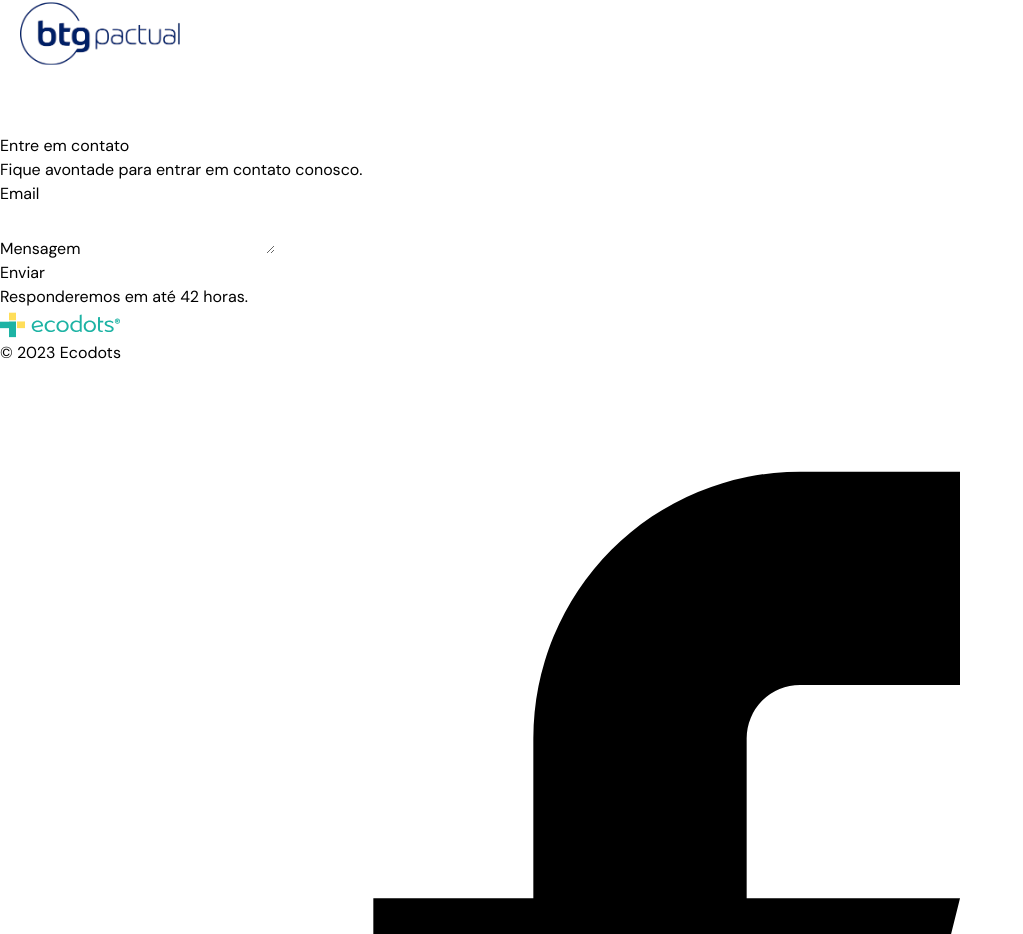
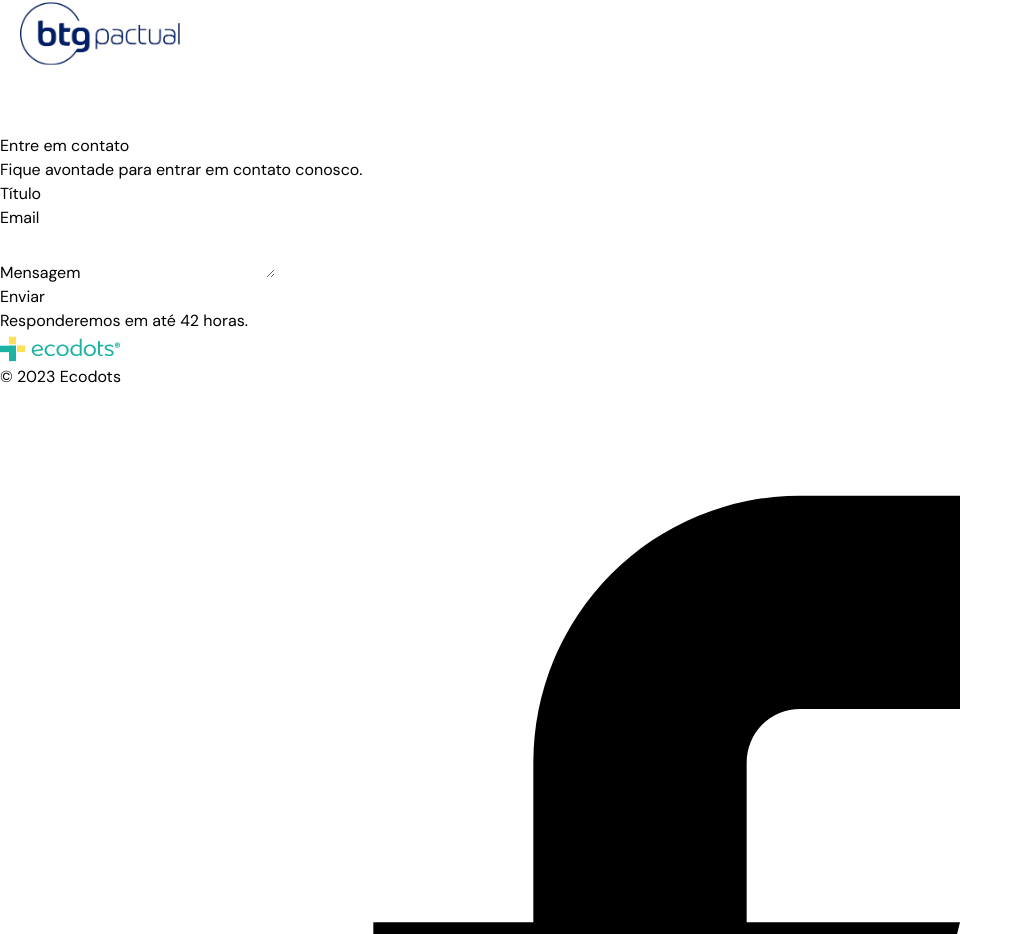
Before and after one commit to JulioCDeveloper/ecodotos-wesite, a React (Vite) app: page / in a window 1280 px wide. Shown: the part 4178-5112 px from the top of the page, without its empty margins (0-1023 px from the left). Built offline with nearby package versions, Linux system fonts and the light colour scheme; what @material-tailwind/react would draw is missing.

Commit message:
atualizando link do butao acesse ja, e colocando o form

```diff
--- a/package.json
+++ b/package.json
@@ -15,6 +15,7 @@
     "@heroicons/react": "^2.0.13",
     "@material-tailwind/react": "^1.2.5",
     "@mui/material": "^5.11.4",
+    "axios": "^1.4.0",
     "react": "^18.2.0",
     "react-dom": "^18.2.0",
     "react-router-dom": "^6.6.2"
--- a/src/components/AboutEco/AboutDownEco.jsx
+++ b/src/components/AboutEco/AboutDownEco.jsx
@@ -13,7 +13,7 @@ const AboutDownEco = () => {
                     <p class="leading-relaxed"><span className='font-bold'>Ecodots:</span> Nós desenvolvemos projetos de Créditos de Carbono para indústrias de reciclagem.</p>
                     <p class="leading-relaxed">Com nossa expertise e abordagem inovadora, ajudamos você a maximizar a sustentabilidade e a lucratividade do seu negócio, enquanto contribui para a redução das emissões globais de carbono</p>
                     <div class="flex justify-center mt-6">
-                        <a target='_blank' href="http://ecodots.com.br" class="inline-flex cursor-pointer text-white bg-[#1DB3A4] border-0 py-2 px-6 focus:outline-none  rounded text-lg">Acesse já</a>
+                        <a target='_blank' href="http://www.ecodots.com.br/auth/login/" class="inline-flex cursor-pointer text-white bg-[#1DB3A4] border-0 py-2 px-6 focus:outline-none  rounded text-lg">Acesse já</a>
 
                     </div>
                 </div>
--- a/src/components/AboutEco/AboutLeft.jsx
+++ b/src/components/AboutEco/AboutLeft.jsx
@@ -19,7 +19,7 @@ const AboutLeft = () => {
 
                     <p class="mb-8 leading-relaxed">Transforme resíduos em receita com a Ecodots. Nossa plataforma inovadora monetiza seus resíduos, criando um fluxo de renda adicional e promovendo a sustentabilidade. Com a Ecodots, lucro e responsabilidade ambiental caminham juntos</p>
                     <div class="flex justify-center">
-                        <a target='_blank' href='http://ecodots.com.br' class="inline-flex cursor-pointer text-white bg-[#1DB3A4] border-0 py-2 px-6 focus:outline-none  rounded text-lg">Acesse já</a>
+                        <a target='_blank' href='http://www.ecodots.com.br/auth/login/' class="inline-flex cursor-pointer text-white bg-[#1DB3A4] border-0 py-2 px-6 focus:outline-none  rounded text-lg">Acesse já</a>
 
                     </div>
                 </div>
--- a/src/components/AboutEco/AboutRight.jsx
+++ b/src/components/AboutEco/AboutRight.jsx
@@ -17,7 +17,7 @@ const AboutRight = () => {
                     </Box>
                     <p class="mb-8 leading-relaxed">Oferecemos um inventário completo das suas emissões de GEE. Com precisão e eficiência, ajudamos você a entender e reduzir sua pegada de carbono.</p>
                     <div class="flex justify-center">
-                        <a target='_blank' href="http://ecodots.com.br" class="inline-flex cursor-pointer text-white bg-[#1DB3A4] border-0 py-2 px-6 focus:outline-none  rounded text-lg">Acesse já</a>
+                        <a target='_blank' href="http://www.ecodots.com.br/auth/login/" class="inline-flex cursor-pointer text-white bg-[#1DB3A4] border-0 py-2 px-6 focus:outline-none  rounded text-lg">Acesse já</a>
 
 
                     </div>
--- a/src/components/AboutEco/index.jsx
+++ b/src/components/AboutEco/index.jsx
@@ -8,7 +8,7 @@ const AboutEco = () => {
         <section class="text-gray-600 body-font">
             <div class="container mx-auto flex px-5  md:flex-row flex-col items-center">
                 <div class="lg:flex-grow md:w-1/2 lg:pr-24 md:pr-16 flex flex-col md:items-start md:text-left mb-16 md:mb-0 items-center text-center">
-                <Box display="flex" flexDirection="column">
+                    <Box display="flex" flexDirection="column">
                         <Typography fontSize={40} color={'black'}>Blockchain para rastreabilidade
                         </Typography>
                         <Typography fontSize={40} color={'black'}>de resíduos.
@@ -16,7 +16,7 @@ const AboutEco = () => {
                     </Box>
                     <p class="mb-8 leading-relaxed">Rastreabilidade total dos seus resíduos com a Ecodots. Graças à tecnologia blockchain, garantimos transparência e responsabilidade em cada etapa até o destino final!</p>
                     <div class="flex justify-center ">
-                        <a target='_blank' href="http://ecodots.com.br" class="inline-flex cursor-pointer text-white bg-[#1DB3A4] border-0 py-2 px-6 focus:outline-none  rounded text-lg">Acesse já</a>
+                        <a target='_blank' href="http://www.ecodots.com.br/auth/login/" class="inline-flex cursor-pointer text-white bg-[#1DB3A4] border-0 py-2 px-6 focus:outline-none  rounded text-lg">Acesse já</a>
 
 
                     </div>
--- a/src/components/Contact/index.jsx
+++ b/src/components/Contact/index.jsx
@@ -1,25 +1,75 @@
-import React from 'react'
+import React, { useState } from 'react'
+import axios from 'axios';
 
 const ContatoPage = () => {
+    const [title, setTitle] = useState('');
+    const [email, setEmail] = useState('');
+    const [message, setMessage] = useState('');
+
+    const handleSubmit = async (event) => {
+        event.preventDefault();
+
+        const data = { title, email, message };
+
+        try {
+            await axios.post('http://ecodots.com.br/api/notifications/contact', data);
+            alert('Mensagem enviada com sucesso!');
+            setTitle('');
+            setEmail('');
+            setMessage('');
+        } catch (error) {
+            console.error("Erro ao enviar a mensagem", error);
+        }
+    };
+
     return (
-        <section class="text-gray-600 body-font relative">
-            <div class="absolute  inset-0 bg-[url('/src/assets/eco.gif')]">
+        <section className="text-gray-600 body-font relative">
+            <div className="absolute inset-0 bg-[url('/src/assets/eco.gif')]"></div>
+            <div className="container px-5 py-24 mx-auto flex">
+                <div className="lg:w-1/3 md:w-1/2 bg-white rounded-lg p-8 flex flex-col md:ml-auto w-full mt-10 md:mt-0 relative z-10 shadow-md">
+                    <h2 className="text-gray-900 text-lg mb-1 font-medium title-font">Entre em contato</h2>
+                    <p className="leading-relaxed mb-5 text-gray-600">Fique avontade para entrar em contato conosco.</p>
 
-            </div>
-            <div class="container px-5 py-24 mx-auto flex">
-                <div class="lg:w-1/3 md:w-1/2 bg-white rounded-lg p-8 flex flex-col md:ml-auto w-full mt-10 md:mt-0 relative z-10 shadow-md">
-                    <h2 class="text-gray-900 text-lg mb-1 font-medium title-font">Entre em contato</h2>
-                    <p class="leading-relaxed mb-5 text-gray-600">Fique avontade para entrar em contato conosco.</p>
-                    <div class="relative mb-4">
-                        <label for="email" class="leading-7 text-sm text-gray-600">Email</label>
-                        <input type="email" id="email" name="email" class="w-full bg-white rounded border border-gray-300 focus:border-indigo-500 focus:ring-2 focus:ring-indigo-200 text-base outline-none text-gray-700 py-1 px-3 leading-8 transition-colors duration-200 ease-in-out" />
-                    </div>
-                    <div class="relative mb-4">
-                        <label for="message" class="leading-7 text-sm text-gray-600">Mensagem</label>
-                        <textarea id="message" name="message" class="w-full bg-white rounded border border-gray-300 focus:border-indigo-500 focus:ring-2 focus:ring-indigo-200 h-32 text-base outline-none text-gray-700 py-1 px-3 resize-none leading-6 transition-colors duration-200 ease-in-out"></textarea>
-                    </div>
-                    <a target="_blank" href="mailto:paulo@ecodots.com.br" class="text-white bg-[#1DB3A4] border-0 py-2 px-6 focus:outline-none hover:bg-indigo-600 rounded text-lg">Enviar</a>
-                    <p class="text-xs text-gray-500 mt-3">Responderemos em até 42 horas.</p>
+                    <form onSubmit={handleSubmit}>
+                        <div className="relative mb-4">
+                            <label htmlFor="title" className="leading-7 text-sm text-gray-600">Título</label>
+                            <input
+                                type="text"
+                                id="title"
+                                name="title"
+                                className="w-full bg-white rounded border border-gray-300 focus:border-indigo-500 focus:ring-2 focus:ring-indigo-200 text-base outline-none text-gray-700 py-1 px-3 leading-8 transition-colors duration-200 ease-in-out"
+                                value={title}
+                                onChange={(e) => setTitle(e.target.value)}
+                            />
+                        </div>
+
+                        <div className="relative mb-4">
+                            <label htmlFor="email" className="leading-7 text-sm text-gray-600">Email</label>
+                            <input
+                                type="email"
+                                id="email"
+                                name="email"
+                                className="w-full bg-white rounded border border-gray-300 focus:border-indigo-500 focus:ring-2 focus:ring-indigo-200 text-base outline-none text-gray-700 py-1 px-3 leading-8 transition-colors duration-200 ease-in-out"
+                                value={email}
+                                onChange={(e) => setEmail(e.target.value)}
+                            />
+                        </div>
+
+                        <div className="relative mb-4">
+                            <label htmlFor="message" className="leading-7 text-sm text-gray-600">Mensagem</label>
+                            <textarea
+                                id="message"
+                                name="message"
+                                className="w-full bg-white rounded border border-gray-300 focus:border-indigo-500 focus:ring-2 focus:ring-indigo-200 h-32 text-base outline-none text-gray-700 py-1 px-3 resize-none leading-6 transition-colors duration-200 ease-in-out"
+                                value={message}
+                                onChange={(e) => setMessage(e.target.value)}
+                            ></textarea>
+                        </div>
+
+                        <button type="submit" className="text-white bg-[#1DB3A4] border-0 py-2 px-6 focus:outline-none hover:bg-indigo-600 rounded text-lg">Enviar</button>
+                    </form>
+
+                    <p className="text-xs text-gray-500 mt-3">Responderemos em até 42 horas.</p>
                 </div>
             </div>
         </section>
```
Also changed, not shown: 1 other file (tests, documents, lock files or other folders).
